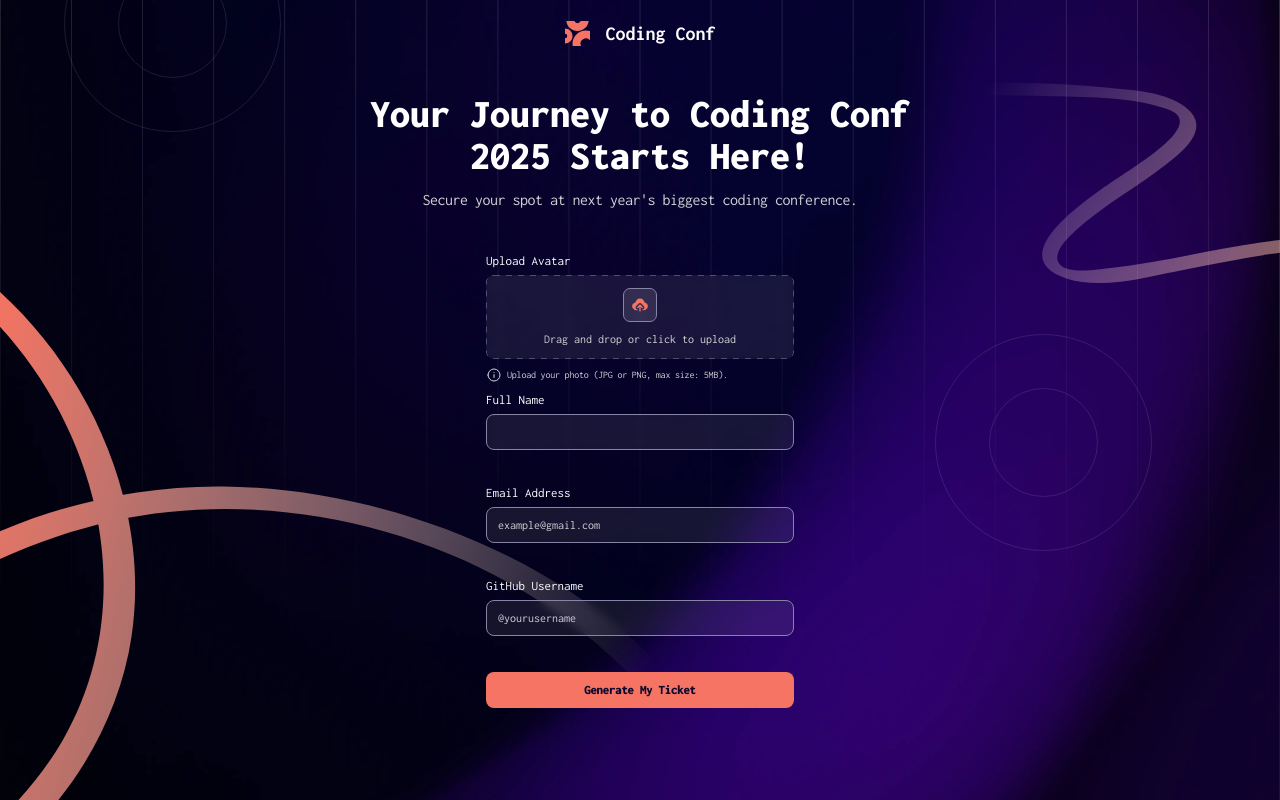
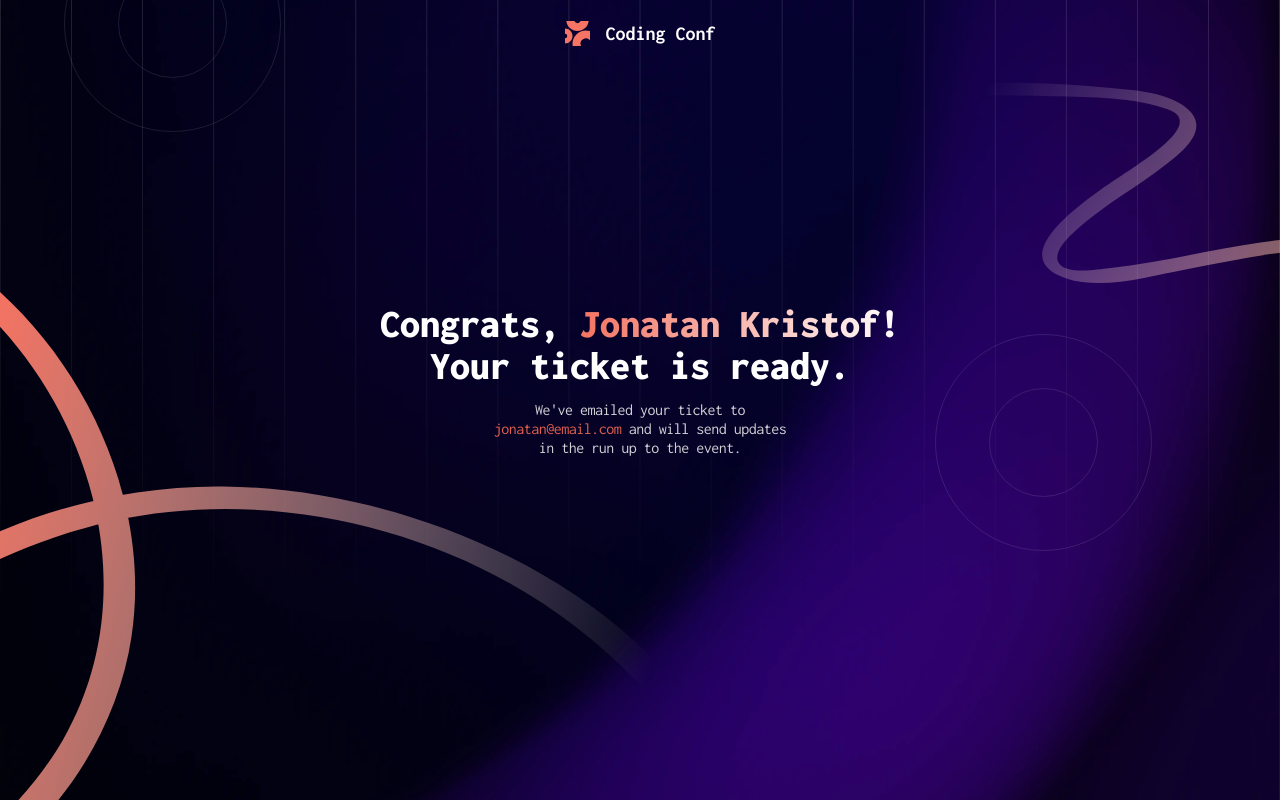
Before and after one commit to NavarroEmiliano/conference-ticket-generator-main, a React (Vite) app: page / in a window 1280 px wide. Built offline with nearby package versions, Linux system fonts and the light colour scheme.

Commit message:
ticket header

```diff
--- a/src/App.tsx
+++ b/src/App.tsx
@@ -3,6 +3,7 @@ import "./App.css";
 import Form from "./components/Form/Form";
 import Header from "./components/Header/Header";
 import Background from "./components/Background/Background";
+import Ticket from "./components/Ticket/Ticket";
 
 export interface User {
   userImg?: File  | null;
@@ -22,7 +23,8 @@ function App() {
     <>
       <Background />
       <Header />
-      <Form user={user} setUser={setUser} />
+      {/* <Form user={user} setUser={setUser} /> */}
+      <Ticket/>
     </>
   );
 }
--- /dev/null
+++ b/src/components/Ticket/Ticket.module.css
@@ -0,0 +1,55 @@
+:root {
+    --Neutral-300: #d1d0d5;
+    --Neutral-500: #8784A5;
+    --Neutral-700: #4B4869;
+    --Neutral-900: #0D082D;
+    --Orange-500: #F57463;
+    --Orange-700: #E1604F;
+
+}
+
+.container {
+    position: absolute;
+    top: 0;
+    width: 100%;
+    height: 100vh;
+    display: flex;
+    flex-direction: column;
+    justify-content: center;
+    align-items: center;
+}
+
+.ticketHeader {
+    min-height: 121px;
+    max-width: 596px;
+    margin-bottom: 40px;
+}
+
+.ticketHeader h2 {
+    font: var(--text-preset1);
+    font-size: 40px;
+    text-align: center;
+    font-weight: 900;
+    margin-bottom: 13px;
+}
+
+.name {
+    background: linear-gradient(90deg, #F37362 0%, #FFF 100%);
+    background-clip: text;
+    -webkit-background-clip: text;
+    -webkit-text-fill-color: transparent;
+}
+
+.ticketHeader p {
+    font-size: 16px;
+    line-height: 120%;
+    letter-spacing: -0.5px;
+    text-align: center;
+    color: var(--Neutral-300);
+    margin: 0 auto;
+    width: 300px;
+}
+
+.ticketHeader p span {
+    color: var(--Orange-700);
+}
--- /dev/null
+++ b/src/components/Ticket/Ticket.tsx
@@ -0,0 +1,13 @@
+import styles from "./Ticket.module.css";
+const Ticket = () => {
+  return (
+    <div className={styles.container}>
+      <div className={styles.ticketHeader}>
+        <h2>Congrats, <span className={styles.name}>Jonatan Kristof!</span> Your ticket is ready.</h2>
+        <p>We've emailed your ticket to <span>jonatan@email.com</span> and will send updates in the run up to the event.</p>
+      </div>
+    </div>
+  );
+};
+
+export default Ticket;
```
